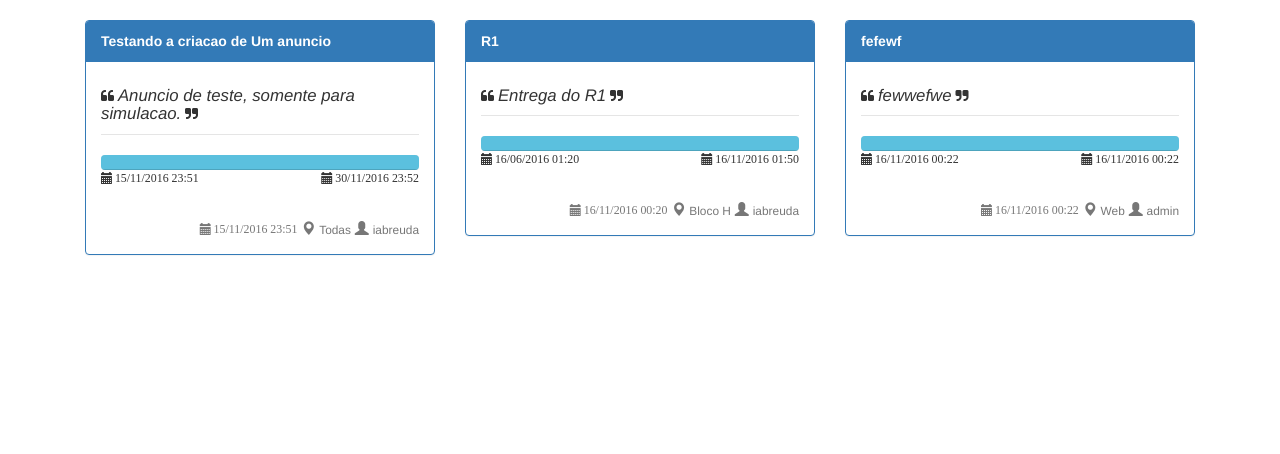
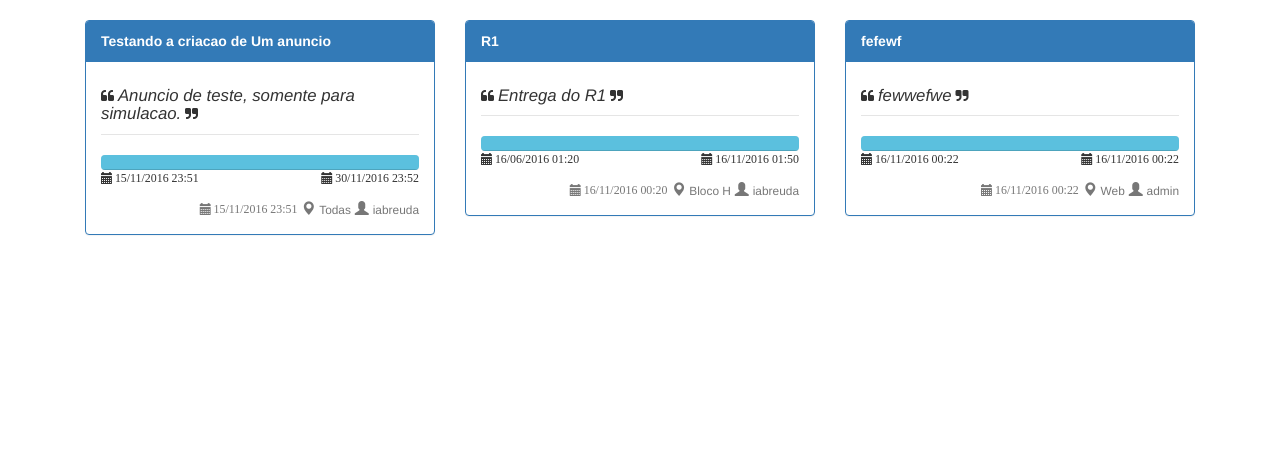
Before and after one commit to ESEGroup/Peru, a Django app: page / in a window 1280 px wide. Shown: the part 52-506 px from the top of the page. Run offline with Django 3.2, Linux system fonts and the light colour scheme; data comes from the database, SQL or seed files in the repository; some libraries are stand-ins or nearby versions.

Commit message:
Corrigir padding de detalhes a adicionar padding para reacoes

```diff
--- a/anuncio/static/css/painel.css
+++ b/anuncio/static/css/painel.css
@@ -25,7 +25,11 @@
 }
 
 .detalhes {
-    padding-top: 35px;
+    padding-top: 15px;
+}
+
+.reactions {
+    padding-top: 15px;
 }
 
 time {
```
